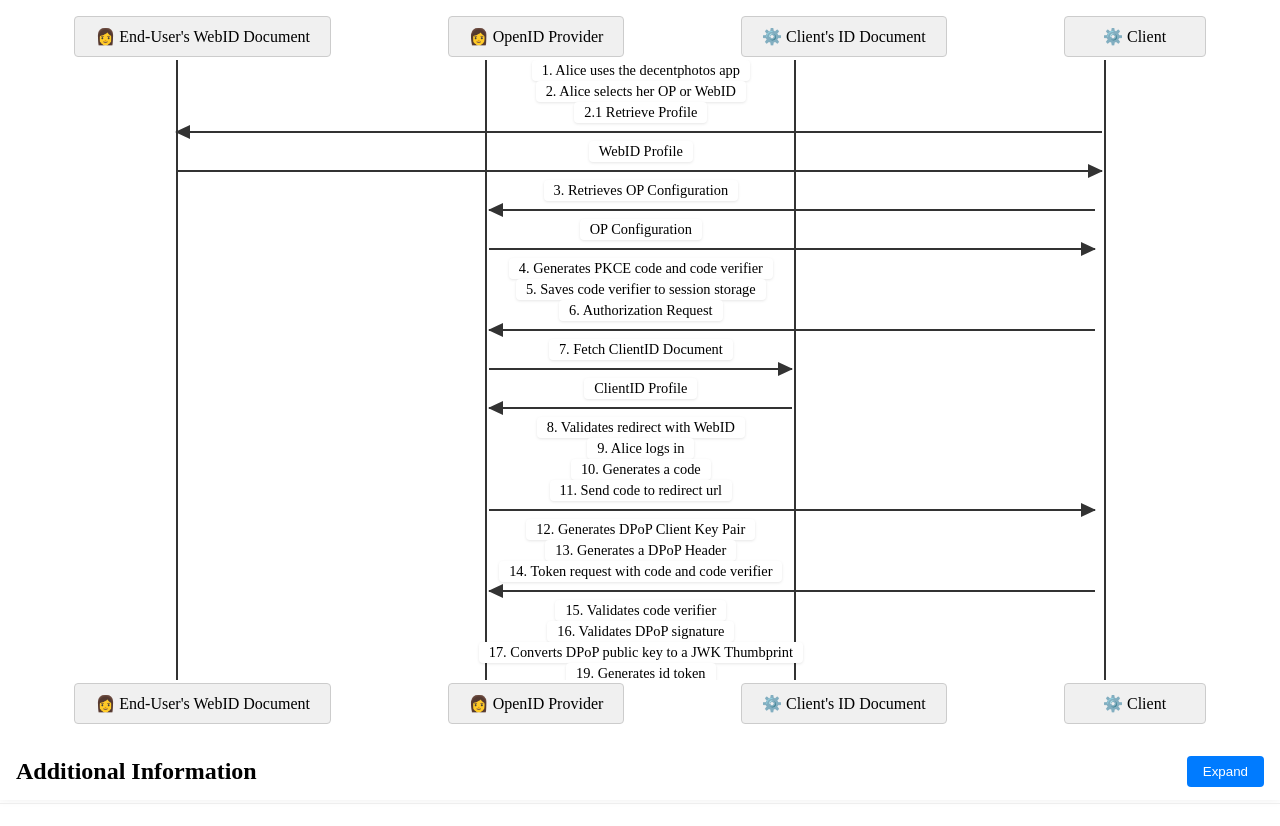
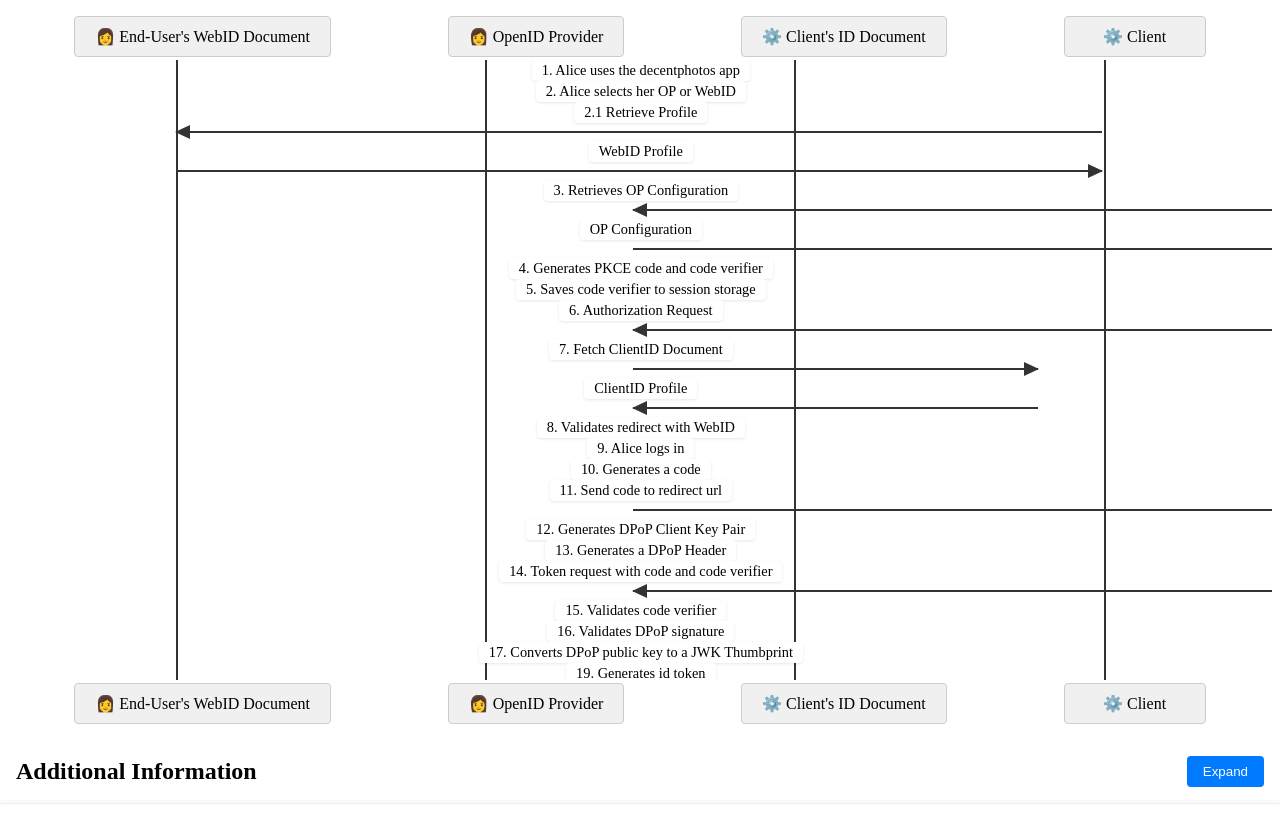
Before and after one commit to mornemaritz/solid-oidc-visualiser, a website: page src/index.html in a window 1280 px wide. Drawn offline with Linux system fonts and the light colour scheme.

Commit message:
change percentages to vh,vw

```diff
--- a/src/css/styles.css
+++ b/src/css/styles.css
@@ -99,23 +99,18 @@ body {
 }
 
 .horizontal-line.second-to-fourth {
-    left: 37.75%;
-    width: 49%;
+    left: 76.33vh;
+    width: 101.33vh;
 }
 
 .horizontal-line.first-to-second {
-    left: 13.25%;
+    left: 12vw;
     width: 24.5%;
 }
 
-.horizontal-line.first-to-third {
-    left: 13.25%;
-    width: 49%;
-}
-
 .horizontal-line.second-to-third {
-    left: 37.75%;
-    width: 24.5%;
+    left: 76.33vh;
+    width: 50.66vh;
 }
 
 .horizontal-line::after {
```
